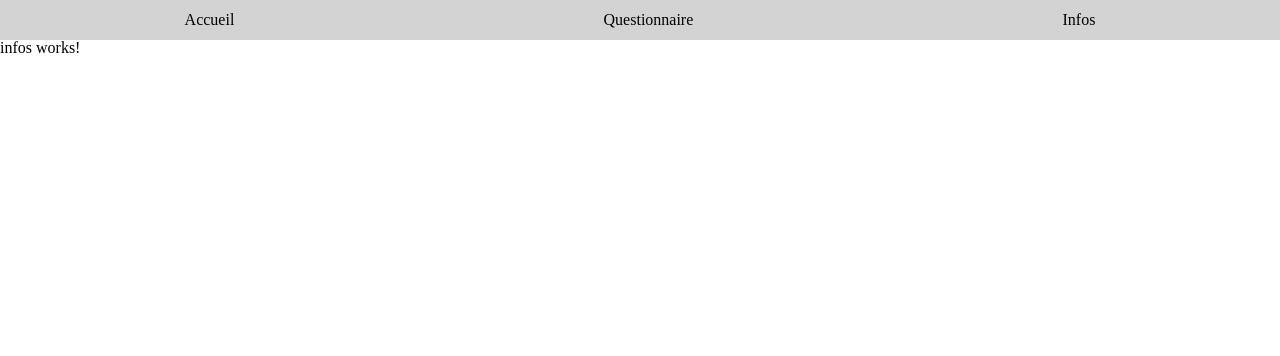
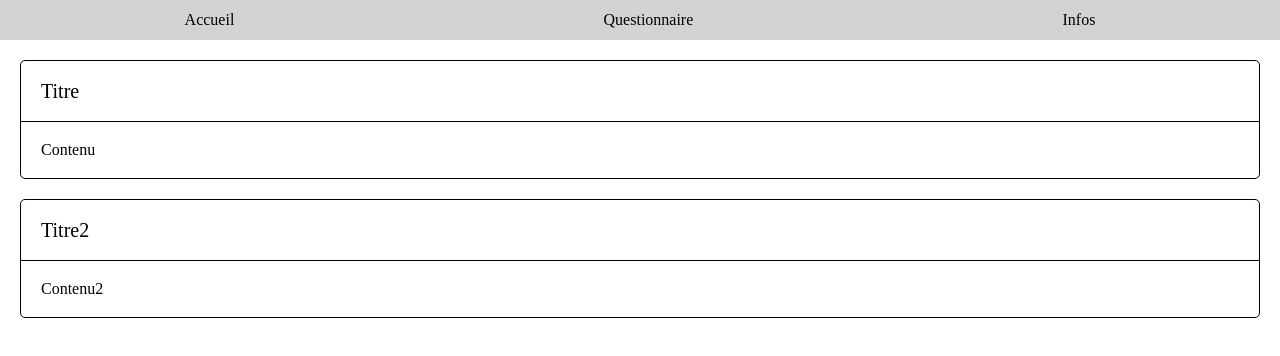
Before and after one commit to Ovcrkazov/front-end, an Angular app: page / in a window 1280 px wide. Both pictures are taken after a click on the item "Infos". Shown: the top 356 px of the page. Built offline with nearby package versions, Linux system fonts and the light colour scheme.

Commit message:
Création des boites pour les infos de la page info

```diff
--- a/src/app/pages/infos/infos.component.html
+++ b/src/app/pages/infos/infos.component.html
@@ -1 +1,11 @@
-<p>infos works!</p>
+<div *ngFor="let item of list">
+    <div class="info">
+        <div class="titre">
+            <h2>{{item.title}}</h2>
+        </div>
+        <div class="contenu">
+            <!-- Ajouter une petite barre pour séparer le titre du contenu-->
+            <p>{{item.content}}</p>
+        </div>
+    </div>
+</div>
--- a/src/app/pages/infos/infos.component.scss
+++ b/src/app/pages/infos/infos.component.scss
@@ -0,0 +1,25 @@
+.info {
+    margin-top: 20px;
+    margin-bottom: 20px;
+    margin-left: 20px;
+    margin-right: 20px;
+    border: 1px solid #000;
+    border-radius: 5px;
+    background-color: #fff;
+}
+
+.titre {
+    width:100%;
+    border-bottom: 1px solid #000;
+    padding: 20px;
+    box-sizing: border-box;
+}
+
+.contenu {
+    width:100%;
+    padding: 20px;
+}
+
+h2{
+    font-size:20px;
+}
--- a/src/app/pages/infos/infos.component.ts
+++ b/src/app/pages/infos/infos.component.ts
@@ -6,5 +6,5 @@ import { Component } from '@angular/core';
   styleUrls: ['./infos.component.scss']
 })
 export class InfosComponent {
-
+    public list:{title:string, content:string}[] = [{title:"Titre", content:"Contenu"}, {title:"Titre2", content:"Contenu2"}];
 }
```
